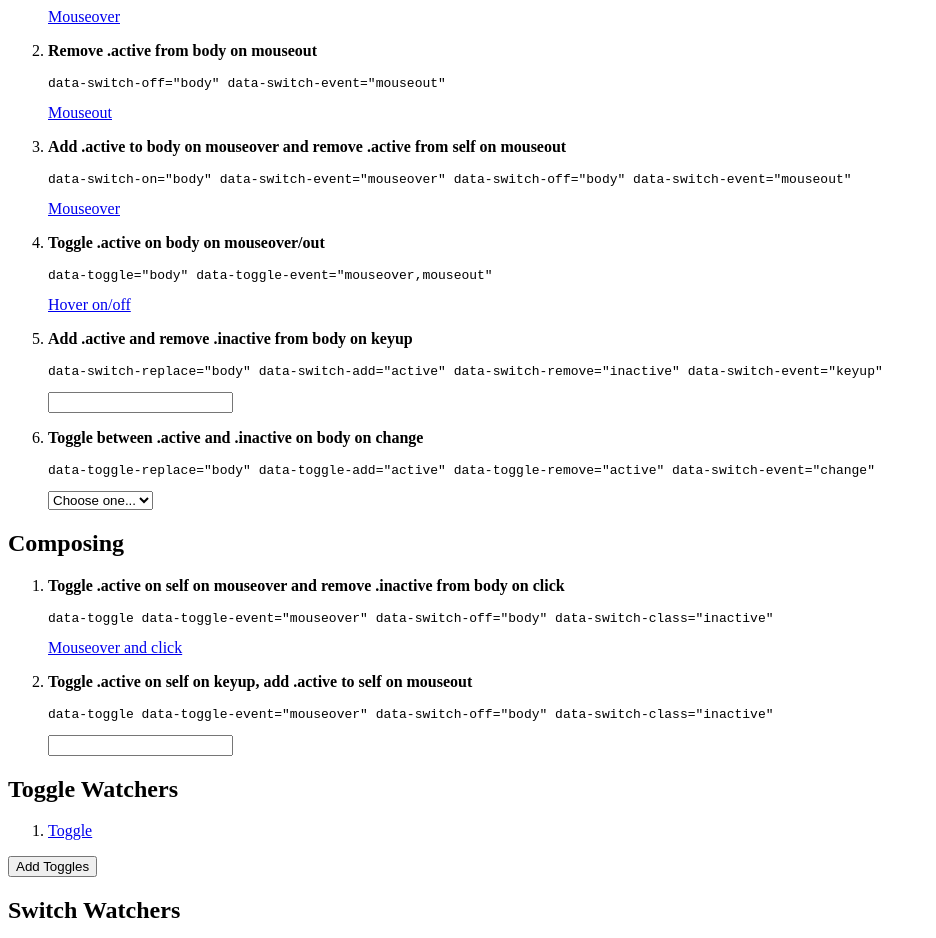
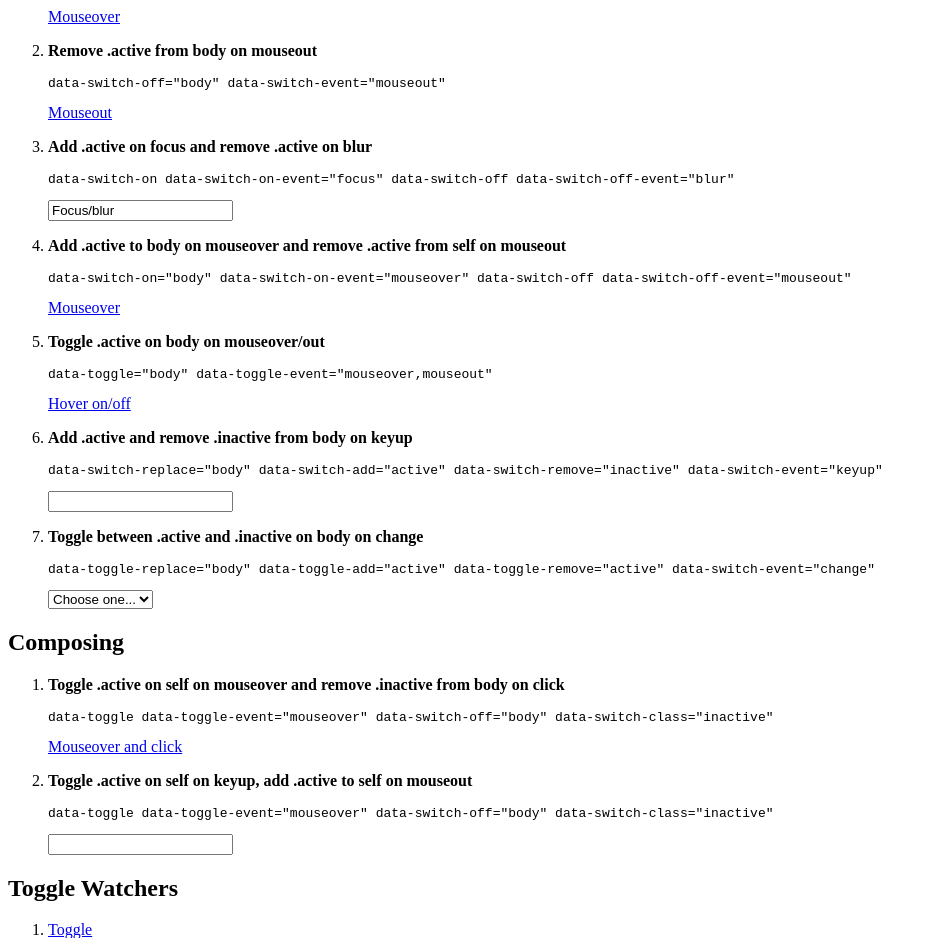
Before and after one commit to digitalsurgeons/toggles-switches, a website: page tests.html in a window 1280 px wide. Shown: the part 1760-2698 px from the top of the page, without its empty margins (0-936 px from the left). Drawn offline with Linux system fonts and the light colour scheme.

Commit message:
Added extra switch on/off test showing focus/blur on text input

```diff
--- a/tests.html
+++ b/tests.html
@@ -108,8 +108,13 @@
             <a href="#" data-switch-off="body" data-switch-event="mouseout" class="active">Mouseout</a>
         </li>
         <li>
+            <p><strong>Add .active on focus and remove .active on blur</strong></p>
+            <pre><code>data-switch-on data-switch-on-event="focus" data-switch-off data-switch-off-event="blur"</code></pre>
+            <input type="text" value="Focus/blur" data-switch-on data-switch-on-event="focus" data-switch-off data-switch-off-event="blur" /></a>
+        </li>
+        <li>
             <p><strong>Add .active to body on mouseover and remove .active from self on mouseout</strong></p>
-            <pre><code>data-switch-on="body" data-switch-event="mouseover" data-switch-off="body" data-switch-event="mouseout"</code></pre>
+            <pre><code>data-switch-on="body" data-switch-on-event="mouseover" data-switch-off data-switch-off-event="mouseout"</code></pre>
             <a href="#" data-switch-on="body" data-switch-on-event="mouseover" data-switch-off data-switch-off-event="mouseout" class="active">Mouseover</a>
         </li>
         <li>
```
